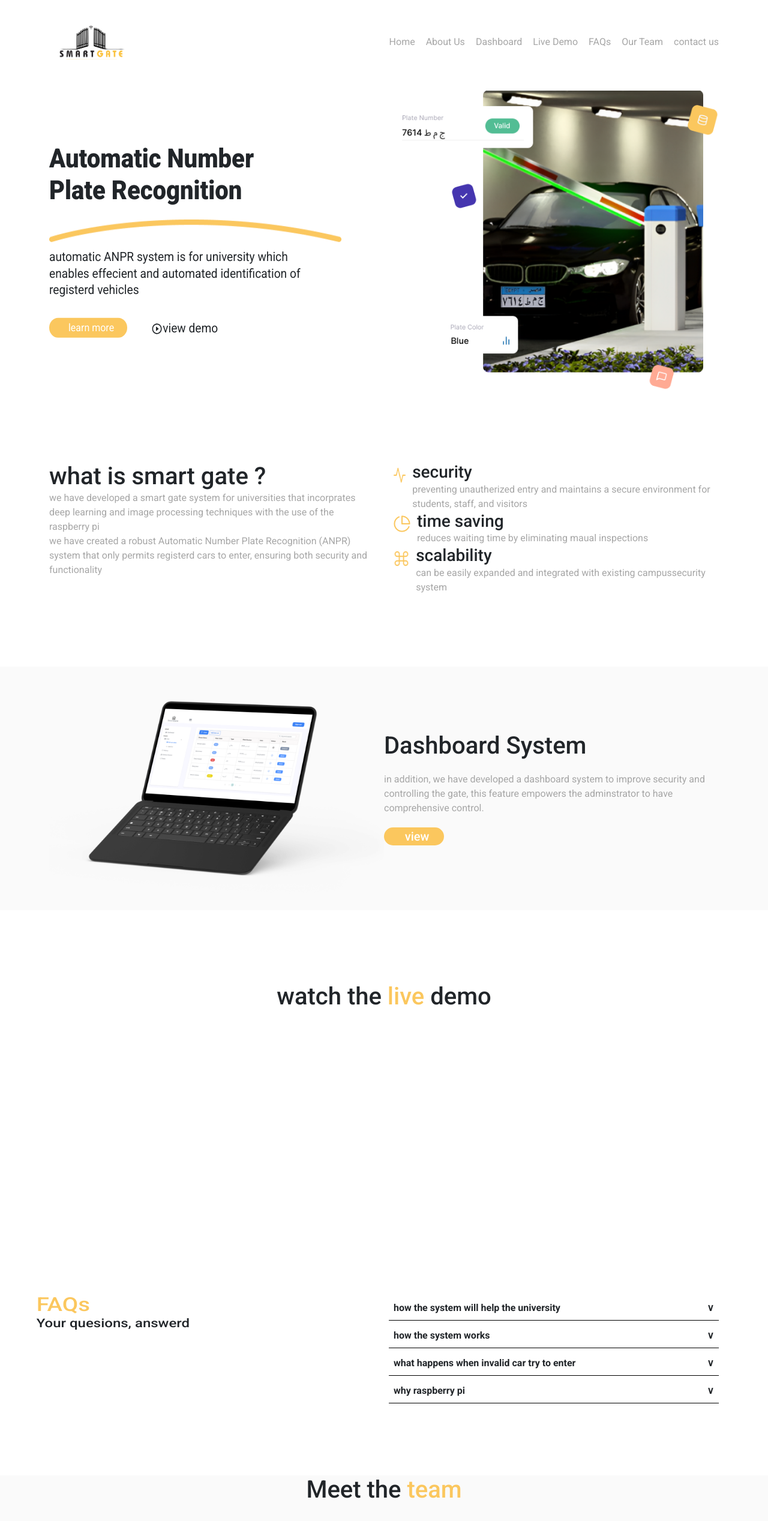
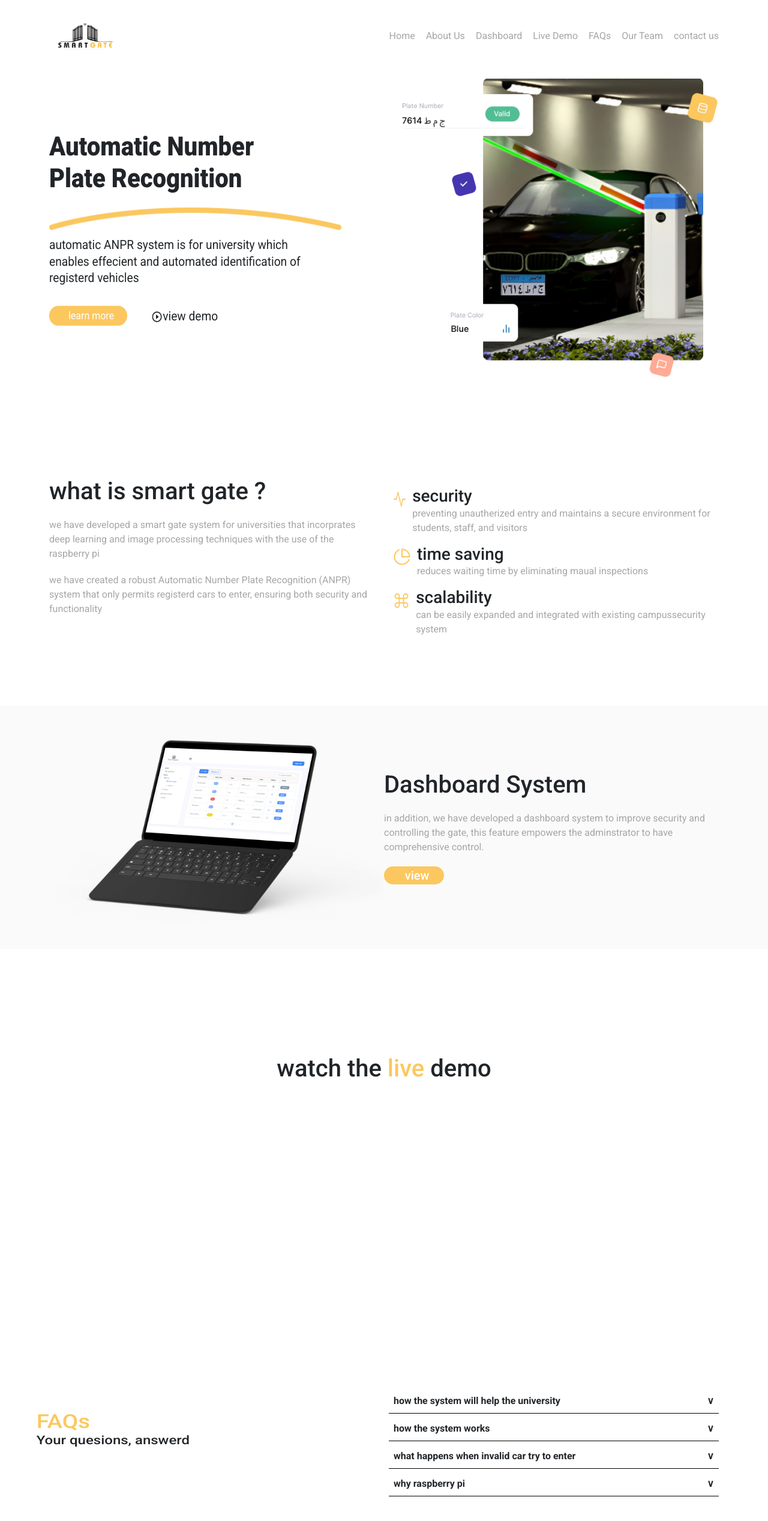
Before and after one commit to seifelden66/graduation-team-website, a Nuxt app: page / in a window 1280 px wide. Shown: the top 2535 px of the page at 60% size. Built offline with nearby package versions, Linux system fonts and the light colour scheme.

Commit message:
styles modified

```diff
--- a/components/About.vue
+++ b/components/About.vue
@@ -40,7 +40,7 @@ const sc = ref(
 <style scoped lang="scss">
 .container {
 
-
+  margin: 40px auto ;
   p {
     color: #a6a6a6;
   }
@@ -48,13 +48,15 @@ const sc = ref(
   grid-template-columns: 1fr 1fr;
   gap: 30px;
   .left {
-
+    p {
+      margin-top: 20px;
+    }
   }
   .right {
     section {
       display: flex;
       align-items: baseline;
-
+      margin-top: 15px;
       .le {
         margin-right: 10px;
         height: 30px;
--- a/components/Dashboard.vue
+++ b/components/Dashboard.vue
@@ -20,7 +20,7 @@
     background-color: #fafafa;
     .container{
 
-
+        margin-bottom: 50px;
         display: grid;
         grid-template-columns: 1fr 1fr;
         align-items: center;
--- a/components/Faqs.vue
+++ b/components/Faqs.vue
@@ -50,7 +50,7 @@ const toggleDropdown4 = () => {
 .container{
 
     h2{
-
+        margin-top: 40px;
         color: #FBC75E;
     }
     .containeer{
@@ -80,9 +80,10 @@ const toggleDropdown4 = () => {
             grid-template-columns: 1fr;
             .left{
                 transform: scaleX(1);
+                margin: 20px auto;
             }
             .right{
-            margin-top: 20px;
+            margin: 20px auto;
                 .div{
                     padding: 8px;
                     margin-top: 5px;
--- a/components/Hero.vue
+++ b/components/Hero.vue
@@ -36,7 +36,7 @@
   display: flex;
   justify-content: space-between;
   align-items: center;
-
+  margin: 40px auto;
   .left{
 
     font-size: larger;
@@ -92,7 +92,7 @@
 }
 @media (max-width:998px){
     .container{
-      margin-top: 150px;
+      margin-top: 70px;
       display: flex;
       flex-direction: column;
       grid-template-columns: 1fr;
--- a/components/Live.vue
+++ b/components/Live.vue
@@ -14,13 +14,13 @@
 
 <style scoped lang="scss">
 .container{
-
+    margin-top: 50px;
     display: flex;
     flex-direction: column;
     align-items: center;
     .frame{
         width: 97%;
-
+        margin-top: 20px ;
         height: 350px;
     }
 }
--- a/components/Navbar.vue
+++ b/components/Navbar.vue
@@ -36,11 +36,11 @@ const imageSrc = ref(
     align-items: center;
     .left {
 
-      width: 140px;
+      width: 120px;
       img {
         height: 100%;
         width: 100%;
-        transform: scaleY(1.1);
+
       }
     }
     .right{
--- a/components/Side.vue
+++ b/components/Side.vue
@@ -10,6 +10,7 @@ div
                 nuxt-link.link(to="#demo") Live Demo
                 nuxt-link.link(to="#faqs") FAQs
                 nuxt-link.link(to="#team") Our Team
+                nuxt-link.link(to="#contact") contact us
 </template>
 
 <script setup lang="ts">
--- a/components/Team.vue
+++ b/components/Team.vue
@@ -23,18 +23,18 @@ import data from "../team.json";
 
 <style lang="scss" scoped>
 .container-fluid {
-
+  margin-top: 40px;
   background-color: #fafafa;
-
+  padding-top: 20px;
 
   .container {
-
+    margin-top: 30px;
 
     display: flex;
     flex-direction: column;
     align-items: center;
     .members {
-
+      margin-bottom: 30px;
       display: grid;
       grid-template-columns: repeat(5, 1fr);
       gap: 50px;
@@ -66,11 +66,16 @@ import data from "../team.json";
         grid-template-columns: 1fr 1fr;
         place-content: center;
         .member {
-          width: 170px;
-          margin-left:5px ;
+          width: 150px;
+
 
           .image{
             width: 130px;
+          }
+          .names{
+            display: flex;
+            align-items: center;
+            justify-content: center;
           }
         }
       }
--- a/pages/index.vue
+++ b/pages/index.vue
@@ -1,6 +1,8 @@
 <template lang=pug>
 .container-fluid
+    .nav
         Navbar/
+    .cont
         #hero
             Hero/
         #about
@@ -22,29 +24,41 @@
 
 </script>
 
-<style scoped>
+<style scoped lang="scss">
+.container-fluid{
+
+    .cont{
+
         #hero{
-    margin-top: 150px;
+            padding-top: 75px;
+            margin-top: 15px;
 
         }
         #about{
-    margin: 120px auto;
+            padding-top: 85px;
+            margin-top: 15px;
 
         }
         #dashboard{
-    margin: 120px auto;
+            padding-top: 75px;
+            margin-top: 15px;
 
         }
         #demo{
-    margin: 120px auto;
+            padding-top: 75px;
+            margin-top: 15px;
 
         }
         #faqs{
-    margin: 120px auto;
+            padding-top: 115px;
+            margin-top: 20px;
 
         }
         #team{
-    margin: 120px auto;
+            padding-top: 75px;
+            margin-top: 15px;
 
         }
+    }
+}
 </style>
```
Also changed, not shown: team.json. Lines whose indentation alone changed are shown as unchanged.
